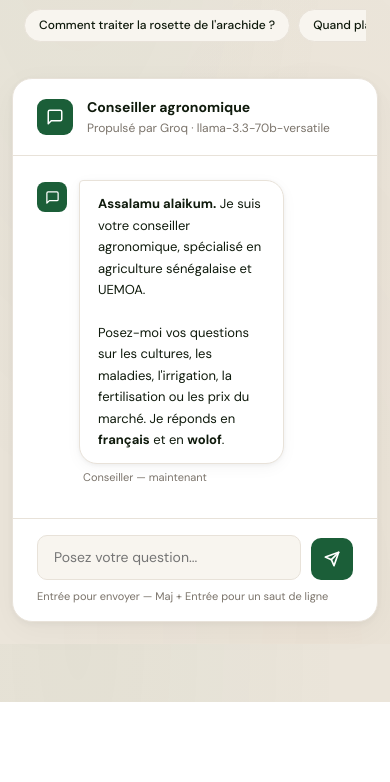
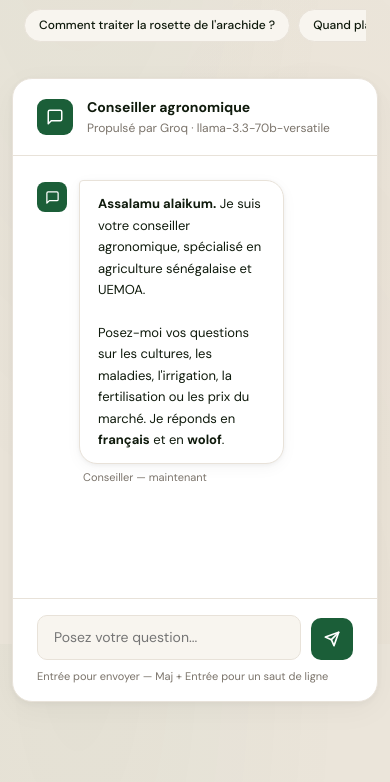
Before and after one commit to achraf-aadjar/agrilink-django, a Django app: page /conseiller/ in a window 390 px wide. Shown: the part 200-982 px from the top of the page. Before the commit the page ends 902 px from the top, so only its background shows below. Run offline with Django 5.2, Linux system fonts and the light colour scheme; data that the repository does not hold is empty.

Commit message:
Fix chat input bar hidden: remove fixed height on chat-area, use flex properly
The chat-area had height:calc(100vh-340px) conflicting with flex:1. This made
it taller than the available space and pushed the input bar outside the
overflow:hidden chat-panel. Fix: chat-panel gets height:100% to fill its grid
cell; chat-area uses flex:1 + min-height:0 (allows flex shrink) instead of a
fixed height.

Co-Authored-By: Claude Sonnet 4.6 <noreply@anthropic.com>

```diff
--- a/static/css/main.css
+++ b/static/css/main.css
@@ -854,7 +854,7 @@ select.field { cursor: pointer; }
 .kpi-grid       { display: grid; grid-template-columns: repeat(4,1fr); gap: 16px; margin-bottom: 24px; }
 .dash-grid      { display: grid; grid-template-columns: 1fr 300px; gap: 20px; margin-bottom: 20px; }
 .dash-btm-grid  { display: grid; grid-template-columns: 1fr 1fr; gap: 20px; }
-.chat-layout    { display: grid; grid-template-columns: 260px 1fr; gap: 24px; height: calc(100vh - 280px); }
+.chat-layout    { display: grid; grid-template-columns: 260px 1fr; gap: 24px; height: calc(100vh - 200px); min-height: 520px; align-items: start; }
 .detail-layout  { display: grid; grid-template-columns: 1fr 400px; gap: 32px; align-items: start; }
 .page-hdr-flex  { display: flex; align-items: flex-end; justify-content: space-between; }
 .search-form    { display: flex; gap: 10px; margin-bottom: 28px; flex-wrap: wrap; align-items: stretch; }
@@ -902,9 +902,9 @@ select.field { cursor: pointer; }
   .dash-btm-grid      { grid-template-columns: 1fr; }
   .detail-layout      { grid-template-columns: 1fr; }
   .detail-sticky      { position: static !important; top: auto !important; }
-  .chat-layout        { grid-template-columns: 1fr; height: auto; }
-  .chat-panel         { height: calc(100vh - 220px); min-height: 420px; }
-  .chat-area          { height: auto !important; min-height: 0 !important; }
+  .chat-layout        { grid-template-columns: 1fr; height: auto; min-height: unset; }
+  .chat-panel         { height: calc(100vh - 200px) !important; min-height: 480px; }
+  .chat-area          { min-height: 0 !important; }
   .resp-grid-credit   { grid-template-columns: 1fr; }
   .resp-grid-insurance{ grid-template-columns: 1fr; }
   .resp-grid-profil   { grid-template-columns: 1fr; }
@@ -988,8 +988,8 @@ select.field { cursor: pointer; }
     border: 1.5px solid var(--border) !important;
   }
   .chat-panel {
-    height: calc(100vh - 300px);
-    min-height: 360px;
+    height: calc(100vh - 220px) !important;
+    min-height: 400px;
   }
   .chat-bubble-user,
   .chat-bubble-ai { max-width: 90%; font-size: 13px; }
--- a/templates/conseiller/chat.html
+++ b/templates/conseiller/chat.html
@@ -5,7 +5,10 @@
 
 {% block extra_head %}
 <style>
-  .chat-area { height: calc(100vh - 340px); min-height: 300px; overflow-y: auto; scroll-behavior: smooth; }
+  /* chat-panel fills its grid cell; flex children share the space */
+  .chat-panel { height: 100%; }
+  /* chat-area takes all remaining height and scrolls — min-height:0 lets flex shrink it */
+  .chat-area { flex: 1; min-height: 0; overflow-y: auto; scroll-behavior: smooth; }
   .chat-area::-webkit-scrollbar { width: 4px; }
   .chat-area::-webkit-scrollbar-thumb { background: var(--border); border-radius: 2px; }
   .suggestion-btn:hover { background: var(--forest-bg) !important; color: var(--forest) !important; border-color: var(--forest) !important; }
@@ -72,7 +75,7 @@
       </div>
     </div>
 
-    <div class="chat-area" style="flex:1;padding:24px;display:flex;flex-direction:column;gap:18px;" id="chat-messages">
+    <div class="chat-area" style="padding:24px;display:flex;flex-direction:column;gap:18px;" id="chat-messages">
       <div style="display:flex;gap:12px;align-items:flex-start;">
         <div style="width:30px;height:30px;border-radius:8px;background:var(--forest);display:flex;align-items:center;justify-content:center;flex-shrink:0;margin-top:2px;">
           <svg width="15" height="15" viewBox="0 0 24 24" fill="none" stroke="white" stroke-width="2" stroke-linecap="round" stroke-linejoin="round"><path d="M21 15a2 2 0 0 1-2 2H7l-4 4V5a2 2 0 0 1 2-2h14a2 2 0 0 1 2 2z"/></svg>
```
